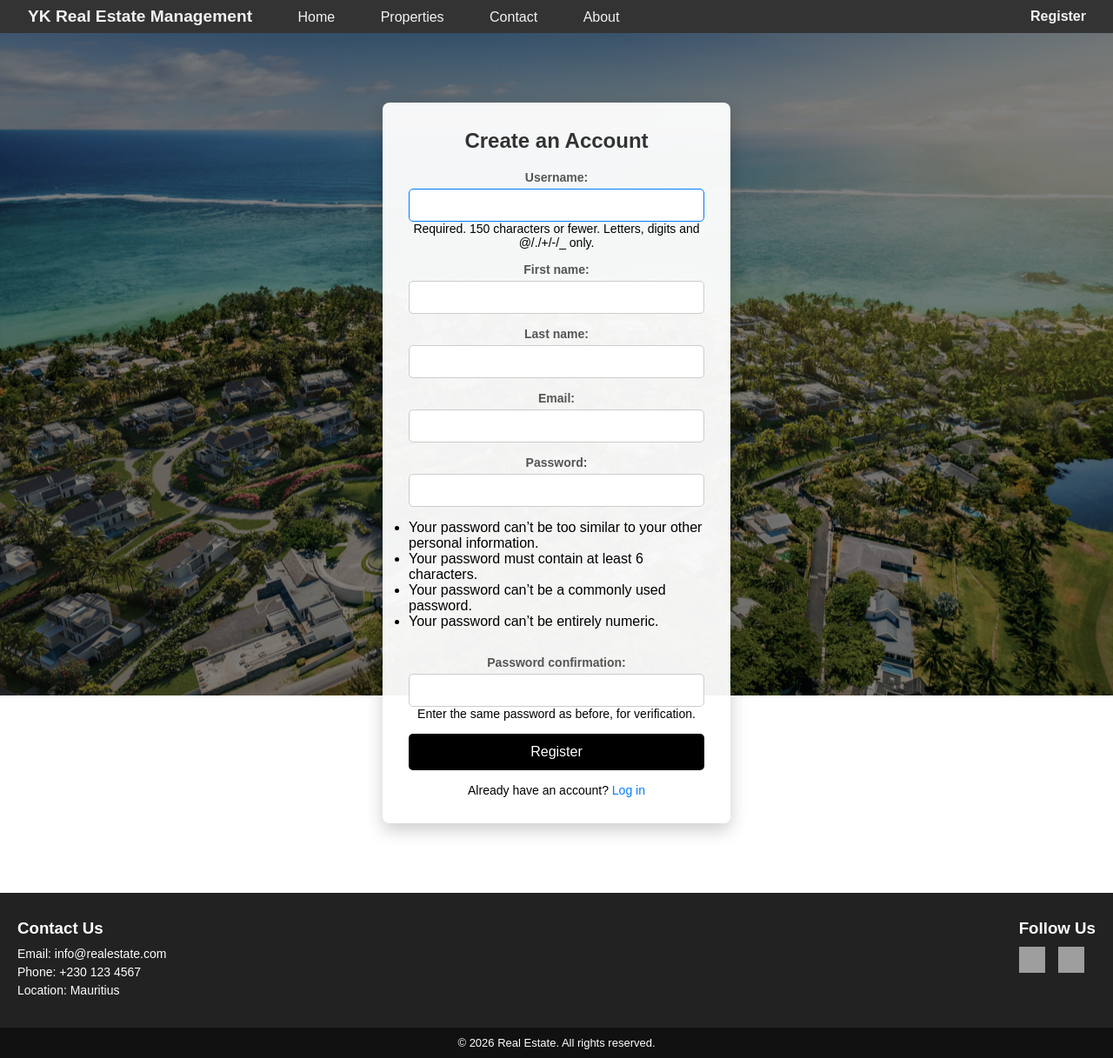
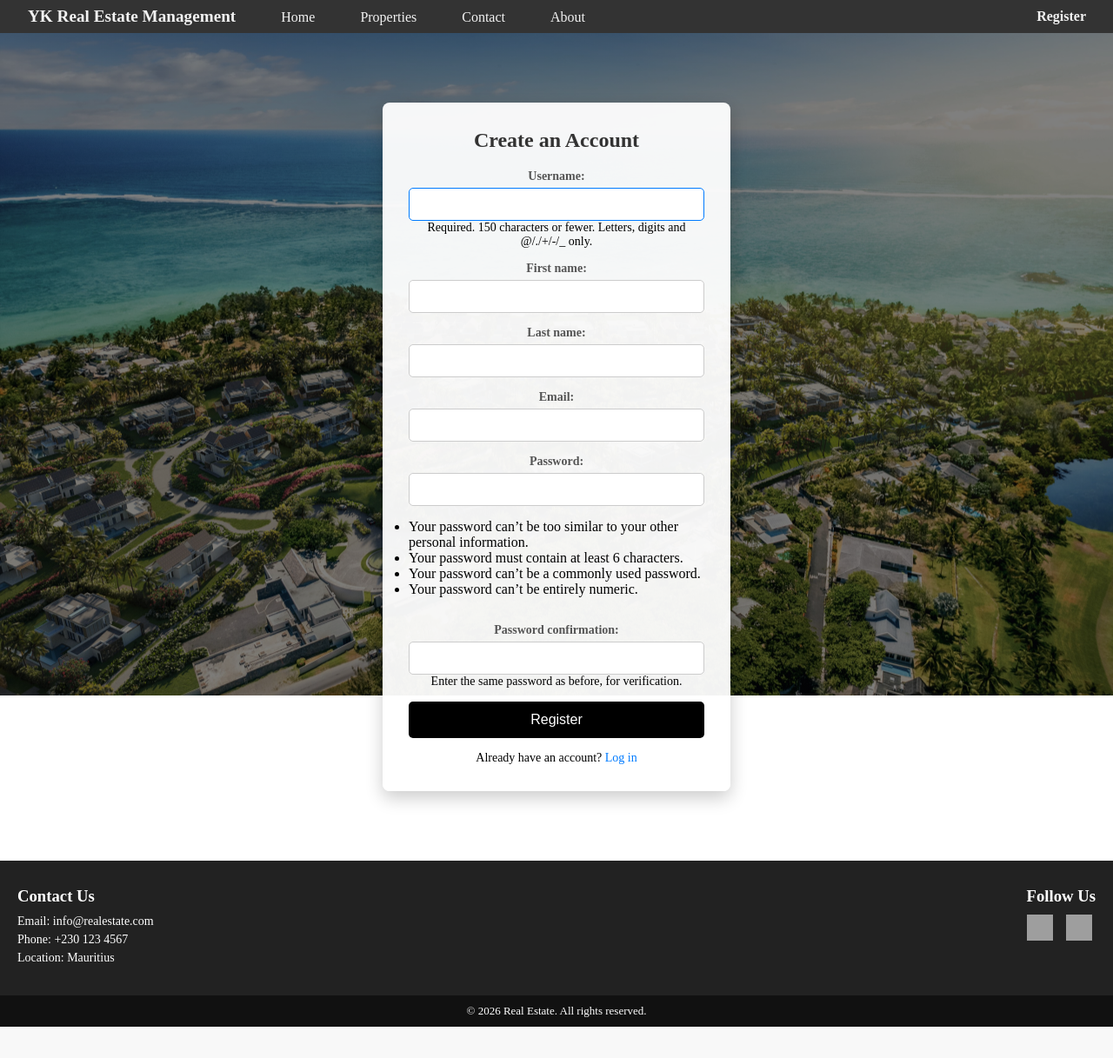
Before and after one commit to Yajneeahotar/DI-Bootcamp-Final-Project, a Django app: page /accounts/register/ in a window 1280 px wide. Shown: the whole page at 87% size. After the commit the page ends 1181 px from the top, so only its background shows below. Run offline with Django 5.2, Linux system fonts and the light colour scheme; grey boxes are pictures that could not be loaded.

Commit message:
Real Estate - CSS Footer adjustments v22

```diff
--- a/accounts/static/css/register.css
+++ b/accounts/static/css/register.css
@@ -6,9 +6,11 @@
 }
 
 body {
-    font-family: Arial, sans-serif;
+    /*font-family: Arial, sans-serif;*/
     position: relative;
     min-height: 100vh;
+    display: flex;
+    flex-direction: column;
 }
 
 /* Background image with overlay */
@@ -167,7 +169,7 @@ body::before {
 .footer {
     background: #222;
     color: #fff;
-    margin-top: 40px;
+    margin-top: auto;   /* was 40px */
 }
 
 .footer-content {
--- a/home/static/css/home.css
+++ b/home/static/css/home.css
@@ -59,9 +59,11 @@
 }
 
 body {
-
     margin: 0;
     padding: 0;
+    min-height: 100vh;
+    display: flex;
+    flex-direction: column;
 }
 /* Image */
 .backgroundimage {
@@ -145,7 +147,7 @@ body {
 .footer {
     background: #222;
     color: #fff;
-    margin-top: 40px;
+    margin-top: auto;
 }
 
 .footer-content {
```
Also changed, not shown: accounts/static/css/login.css (+7 -7 lines), propertylisting/static/css/properties.css (+4 -3 lines).
